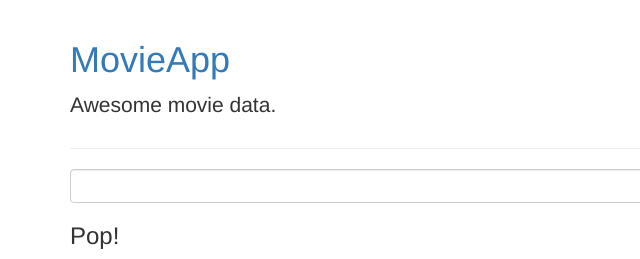
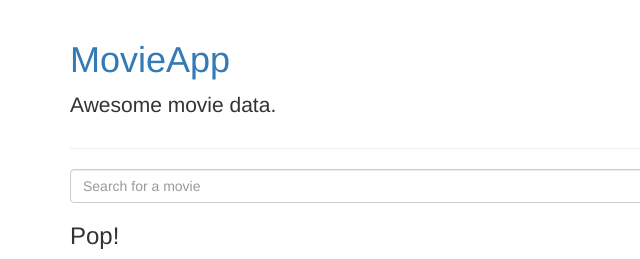
Before and after one commit to marcelothebuilder/movie-app, a website: page src/index.html in a window 1280 px wide. Shown: the top 259 px of the page, 0-640 px from the left. Drawn offline with nearby package versions, Linux system fonts and the light colour scheme; some packages are replaced by stand-ins of ours; no server answers; a script that the page names is missing.

Commit message:
added placeholder

```diff
--- a/src/movie-app/movie-search.directive.html
+++ b/src/movie-app/movie-search.directive.html
@@ -1,6 +1,6 @@
 <form class="form-inline-lg" ng-submit="vm.search()">
     <div class="input-group">
-        <input type="text" class="form-control" ng-model="vm.query" ng-change="vm.searchInputChanged()">
+        <input type="text" class="form-control" ng-model="vm.query" ng-change="vm.searchInputChanged()" placeholder="Search for a movie">
         <span class="input-group-btn">
             <button type="button" name="button" class="btn btn-default" ng-click="vm.search()">Go!</button>
         </span>
```
Also changed, not shown: spec/movie-app/movie-search.spec.js (+6 -0 lines).
